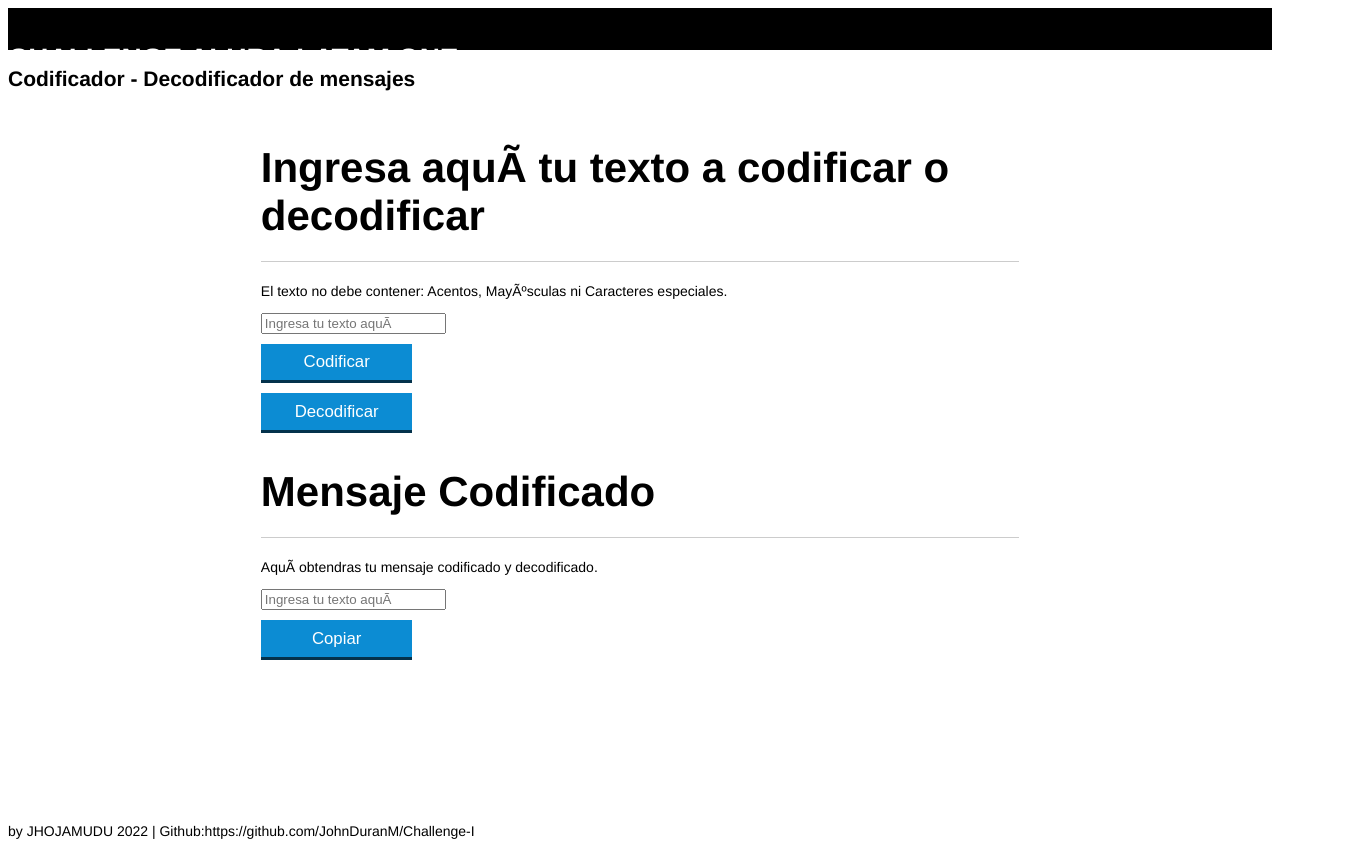
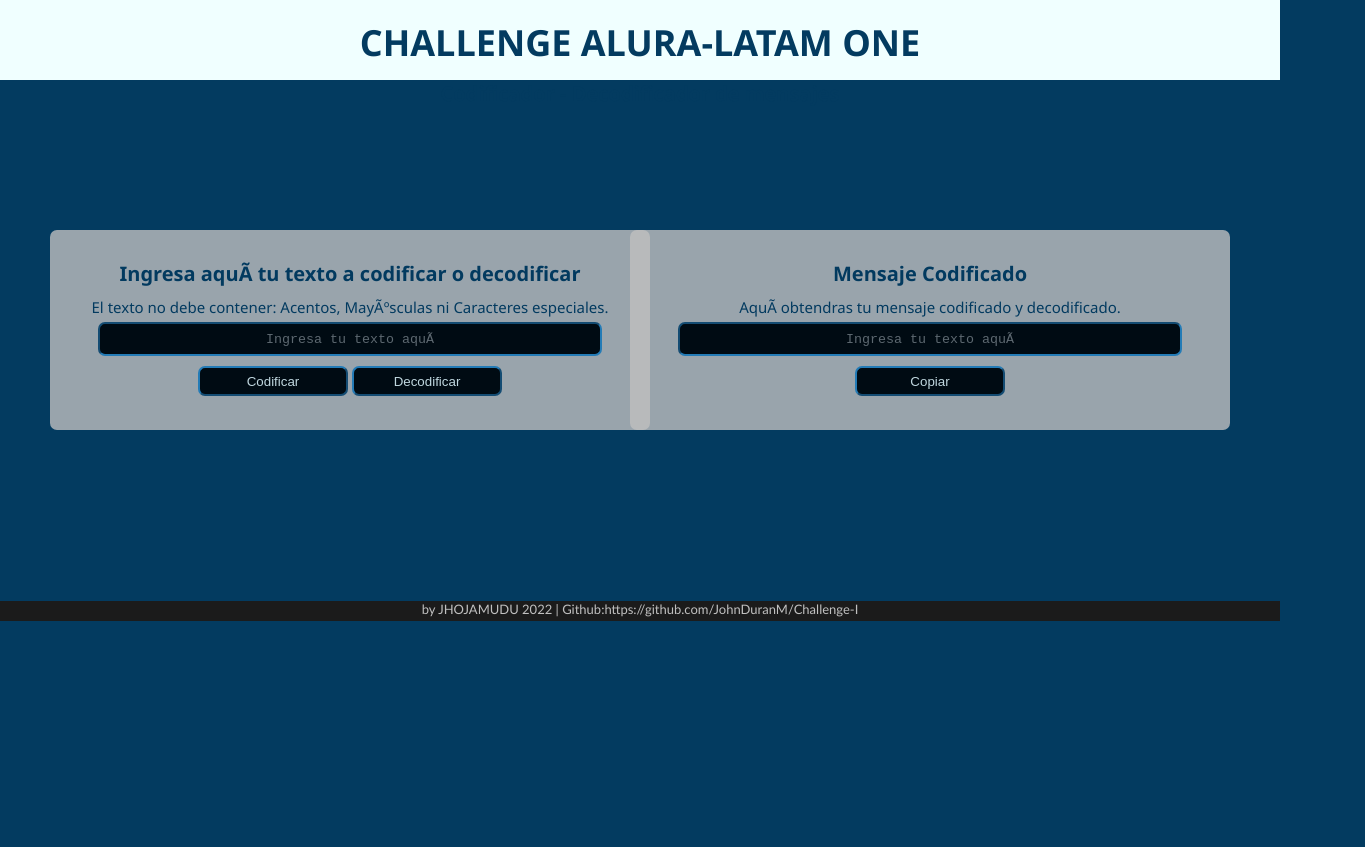
Before and after one commit to JohnDuranM/Challenge---I, a plain HTML site: page index.html in a window 1280 px wide. Shown: the whole page, 1365 px wide, since content can reach past the window. After the commit the page ends 800 px from the top, so only its background shows below. Drawn offline with Linux system fonts and the light colour scheme; a script that the page names is missing.

Commit message:
agregando estilos

```diff
--- a/css/index.css
+++ b/css/index.css
@@ -1,125 +1,127 @@
-*{
-	box-sizing: border-box;
- }
-
-body{
-	font-family: "Helvetica Neue", "Helvetica", Helvetica, Arial, sans-serif;
-	font-size: 14px;
+* {
+    margin: 0px;
+    padding: 0px;
 }
 
-header{
-	background-color: black;
-	height: 3em;
-	color: #FFF;
-	margin-bottom: 1em;
+body {
+    background-color:#033b60;
 }
 
-header h1{
-	font-size: 2em;
-	display:inline-block;
-	vertical-align:	middle;
-}
-header h2{
-	font-size: 2em;
-	display:inline-block;
-	vertical-align:	middle;
+header {
+    width: auto;
+    height: 80px;
+    background-color: azure;
+    opacity: 30;
 }
 
-header .container:before{
-	content: '';
-	display:inline-block;
-	height: 100%;
-	vertical-align:	middle;
+div {
+	padding: 30px;
+	height: 140px;
+	width: 540px;
+	text-align: center;
+	border-radius: 7px;
+	background-color: silver;
+	opacity: 80%;
 }
 
-.container{
-	width: 60%;
-	height: 100%;
-	margin: 0 auto;
+.ingreso-datos {
+	display: inline-block;
+	position:fixed;
+	top:230px;
+	left: 50px;
 }
 
-section{
-	margin: 2em 0;
-	overflow: hidden;
+.salida-datos {
+	display: inline-block;
+	position: fixed;
+	top:230px;
+	right: 50px;
 }
 
-section h2{
-	font-size: 3em;
-	display: block;
-	padding-bottom: .5em;
-	border-bottom: 1px solid #ccc;
-	margin-bottom: .5em;
+
+#parrafo {
+    text-align: center;
+    font-family: 'Segoe UI', Tahoma, Geneva, Verdana, sans-serif;
+    font-size: 15px;
+    color: #033b60;
 }
 
-table{
-	width: 100%;
-	margin-bottom : .5em;
-    table-layout: fixed;
+.parrafo {
+    text-align: center;
+    font-family: 'Segoe UI', Tahoma, Geneva, Verdana, sans-serif;
+    font-size: 20px;
+    color:#033b60;
+}
+
+.barra-nav {
+    width: auto;
+    height: 30px;
+    background-color: rgb(27, 27, 27);
+}
+
+.titulos {
+    text-align: center;
+    font-family: 'Segoe UI', Tahoma, Geneva, Verdana, sans-serif;
+    font-size: 36px;
+    color: #033b60;
+}
+
+.subtitulos {
+    text-align: center;
+    font-family: 'Segoe UI', Tahoma, Geneva, Verdana, sans-serif;
+    font-size: 20px;
+    color: #033b60;
+}
+
+.subtitulo-2 {
+    margin: 10px;
+    text-align: center;
+    font-family: 'Segoe UI', Tahoma, Geneva, Verdana, sans-serif;
+    font-size: 10px;
+}
+
+p {
+    margin-top: 10px;
+    text-align: center;
+    font-family: 'Segoe UI', Tahoma, Geneva, Verdana, sans-serif;
+}
+
+
+canvas {
+    width: 1365px;
+    height: 480px;
+}
+
+input {
+    margin: 5px;
+    background-color: black;
+    width: 500px;
+    height: 30px;
+    border-color: #2c8ccc;
+    border-radius: 7px;
+    color: #2c8ccc;
+    font-family: monospace;
+    text-align: center;
+}
+
+button {
+    background-color: black;
+    margin-top: 5px;
+    width: 150px;
+    height: 30px;
+    border-radius: 7px;
+    border-color: #2c8ccc;
+    color: azure;
 
 }
 
-td, th {
-	padding: .7em;
-	margin: 0;
-	border: 1px solid #ccc;
-	text-align: center;
+footer {
+    background-color: rgb(27, 27, 27);
+    width: auto;
+    margin-top: 10px;
+	height: 20px;
+    font-family: 'Gill Sans', 'Gill Sans MT', Calibri, 'Trebuchet MS', sans-serif;
+    font-size: small;
+    text-align: center;
+    color: silver;
 }
-
-th{
-	font-weight: bold;
-	background-color: #EEE;
-}
-
-label{
-	color: #555;
-	display: block;
-	margin-bottom: .2em;
-}
-
-.campo{
-	margin: 0;
-	padding-bottom: 1em;
-	width: 100%;
-	border: 1px solid #ccc;
-	padding: .7em;
-	width: 100%;
-}
-
-.campo-medio{
-	display: inline-block;
-	padding-right: .5em;
-}
-
-.grupo{
-	width: 32%;
-	display: inline-block;
-	padding: 10px 0px;
-}
-
-button{
-	padding: .5em 2em;
-	border: 0;
-	border-bottom: 3px solid;
-	font-size: 1.2em;
-	cursor: pointer;
-	margin: 0;
-	margin-top: -3px;
-	color: #fff;
-	background-color:#0c8cd3;
-	border-color: #04324c;
-	width: 20%;
-    display: block;
-    clear: both;
-    margin: 10px 0px;
-
-}
-
-button:active{
-	margin-top:0px;
-	border: 0;
-}
-
-button[disabled=disabled], button:disabled {
-    background-color: gray;
-	border-color: darkgray;
-}
```
